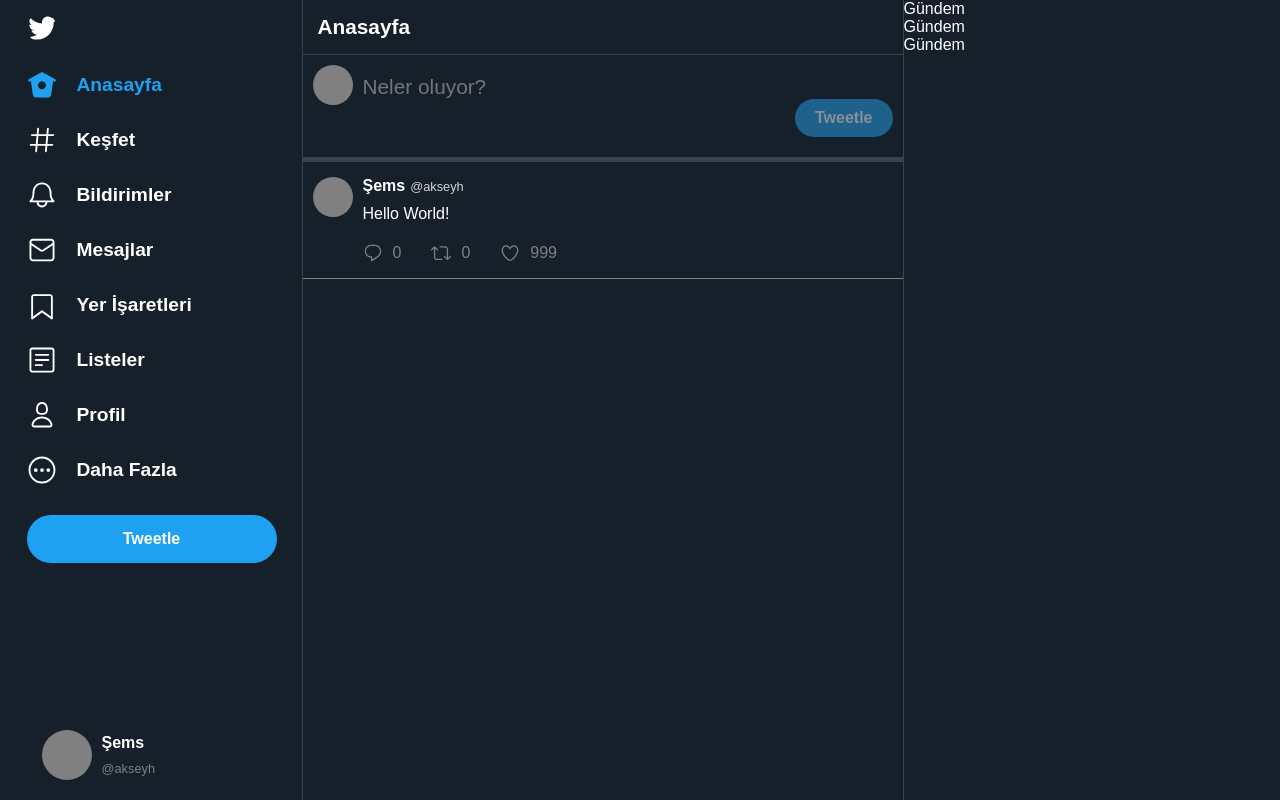
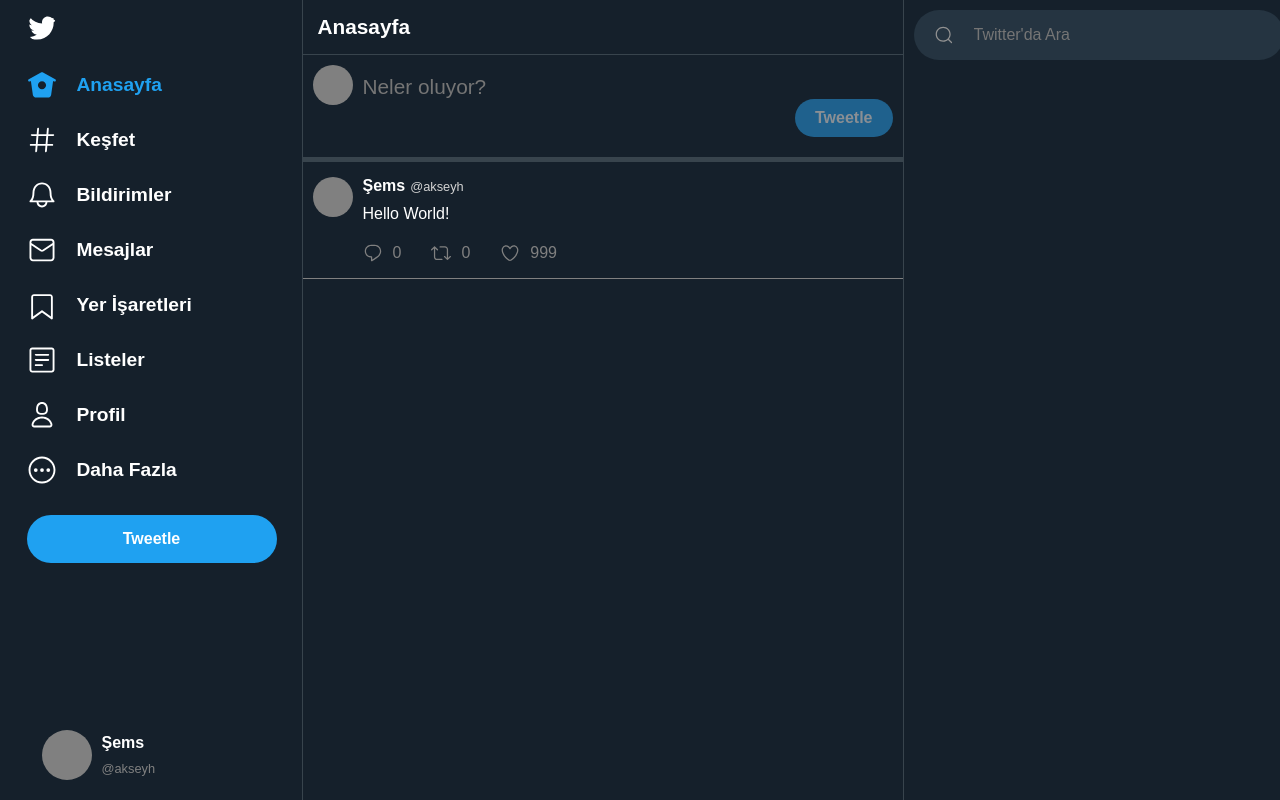
Before and after one commit to akseyh/vue3-twitter-clone, a Vue app: page / in a window 1280 px wide. Built offline with nearby package versions, Linux system fonts and the light colour scheme.

Commit message:
create: search bar

```diff
--- /dev/null
+++ b/src/assets/Search.vue
@@ -0,0 +1,24 @@
+<template>
+  <svg
+    viewBox="0 0 24 24"
+    aria-hidden="true"
+    class="
+      r-111h2gw
+      r-4qtqp9
+      r-yyyyoo
+      r-1xvli5t
+      r-dnmrzs
+      r-4wgw6l
+      r-f727ji
+      r-bnwqim
+      r-1plcrui
+      r-lrvibr
+    "
+  >
+    <g>
+      <path
+        d="M21.53 20.47l-3.66-3.66C19.195 15.24 20 13.214 20 11c0-4.97-4.03-9-9-9s-9 4.03-9 9 4.03 9 9 9c2.215 0 4.24-.804 5.808-2.13l3.66 3.66c.147.146.34.22.53.22s.385-.073.53-.22c.295-.293.295-.767.002-1.06zM3.5 11c0-4.135 3.365-7.5 7.5-7.5s7.5 3.365 7.5 7.5-3.365 7.5-7.5 7.5-7.5-3.365-7.5-7.5z"
+      ></path>
+    </g>
+  </svg>
+</template>
--- /dev/null
+++ b/src/components/SearchBar.vue
@@ -0,0 +1,45 @@
+<template>
+  <div class="search-bar">
+    <SearchIcon class="icon" />
+    <input class="search-bar__input" placeholder="Twitter'da Ara" />
+  </div>
+</template>
+
+<script>
+import SearchIcon from "../assets/Search.vue";
+export default {
+  name: "SearchBar",
+  components: { SearchIcon },
+};
+</script>
+
+<style scoped>
+.search-bar {
+  background: #253441;
+  width: 100%;
+  height: 50px;
+  border-radius: 50px;
+  padding: 0 20px;
+  display: flex;
+  align-items: center;
+}
+
+.search-bar .icon {
+  fill: rgb(145, 145, 145);
+  width: 20px;
+  margin-right: 20px;
+}
+
+.search-bar .search-bar__input {
+  background: transparent;
+  color: lightgray;
+  border: 0;
+
+  font-weight: 500;
+  font-size: 1rem;
+}
+
+.search-bar .search-bar__input:focus {
+  outline: none;
+}
+</style>
--- a/src/components/Sidebar.vue
+++ b/src/components/Sidebar.vue
@@ -1,10 +1,16 @@
 <template>
   <div class="sidebar">
-    <div>Gündem</div>
-    <div>Gündem</div>
-    <div>Gündem</div>
+    <SearchBar />
   </div>
 </template>
+
+<script>
+import SearchBar from "./SearchBar.vue";
+export default {
+  name: "Sidebar",
+  components: { SearchBar },
+};
+</script>
 
 <style scoped>
 .sidebar {
@@ -15,6 +21,8 @@
   flex-direction: column;
   align-items: flex-start;
   justify-content: flex-start;
+  padding: 10px;
+  box-sizing: border-box;
 }
 
 @media only screen and (max-width: 1100px) {
```
